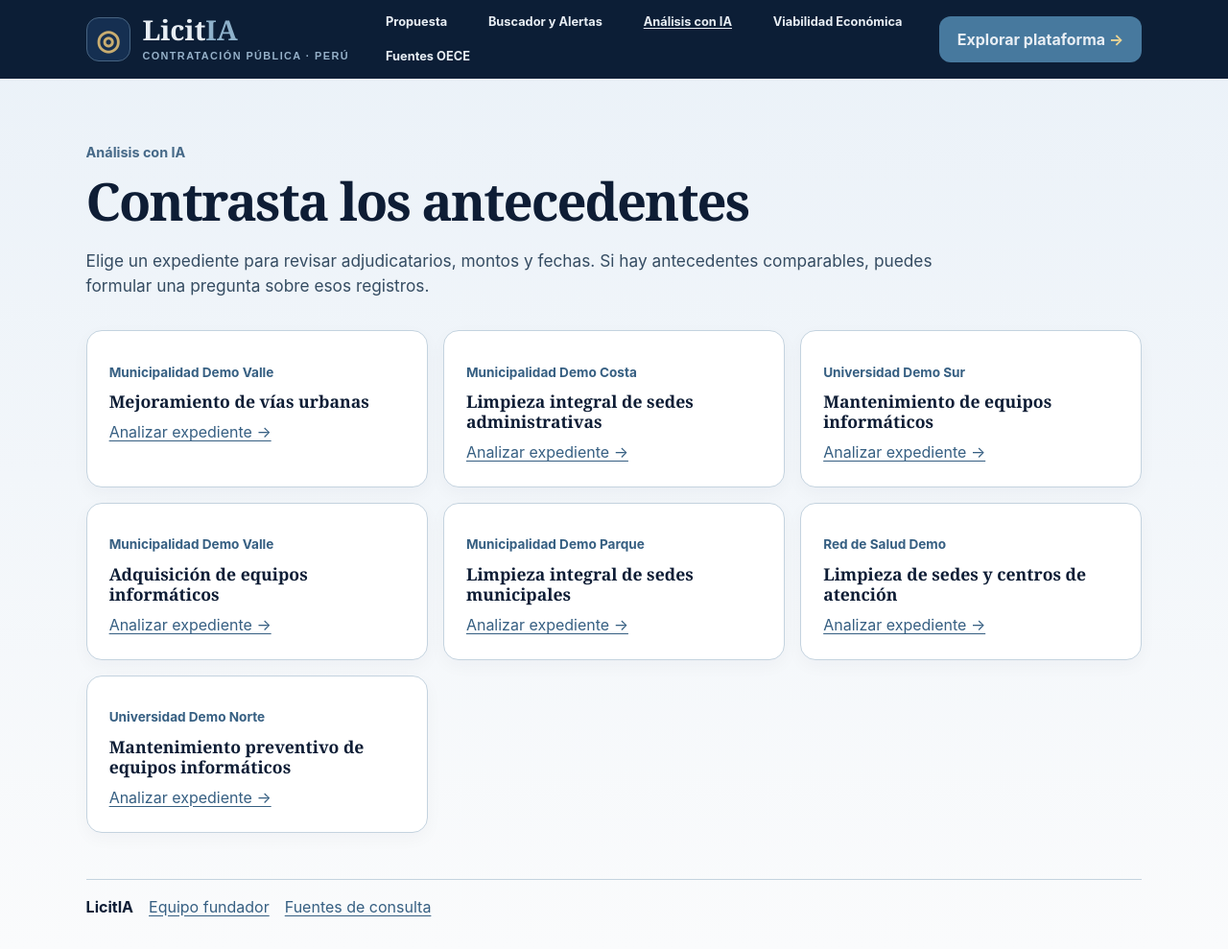
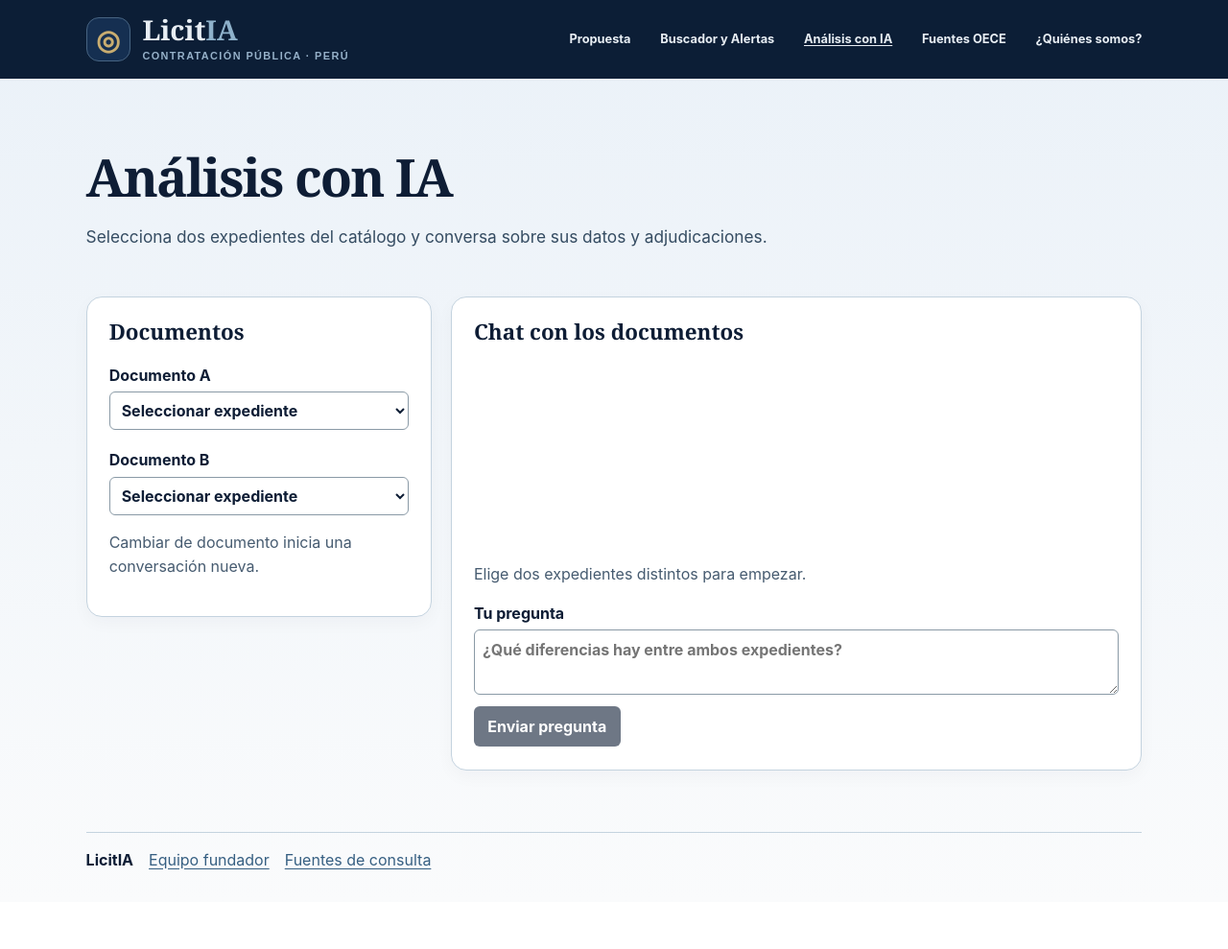
Before and after one commit to sashasalizarnegocios-oss/LICIT-IA, a Flask app: page /analisis in a window 1280 px wide. Shown: the whole page at 96% size. After the commit the page ends 906 px from the top, so only its background shows below. Run offline with Flask 3, Linux system fonts and the light colour scheme; data comes from the database, SQL or seed files in the repository.

Commit message:
Añade alertas periódicas por correo y chat Ollama de dos expedientes; simplifica el menú

```diff
--- a/app.py
+++ b/app.py
@@ -3,12 +3,13 @@ import re
 
 from flask import Flask, abort, redirect, render_template, request, url_for
 
-from asistente import MODELO, consultar
+import alertas
+from asistente import MODELO, consultar, conversar
 from datos import ESTADOS, OBJETOS, OECE, ROOT, SEACE, conectar, importar_ocds, normalizar
 
 app = Flask(__name__)
 app.config["DATABASE"] = os.environ.get("RADAR_DB", ROOT / "instance" / "radar.sqlite3")
-app.config["MAX_CONTENT_LENGTH"] = 8192
+app.config["MAX_CONTENT_LENGTH"] = 65536
 PALABRAS_COMUNES = {"para", "servicio", "servicios", "contratacion", "adquisicion", "ejecucion"}
 
 
@@ -57,13 +58,72 @@ def propuesta():
 def analisis():
     with conectar(app.config["DATABASE"]) as db:
         procesos = db.execute("""SELECT origen, ocid, titulo, entidad FROM convocatorias
-                                 ORDER BY (origen = 'oece') DESC, fecha DESC LIMIT 100""").fetchall()
+                                 ORDER BY (origen = 'oece') DESC, fecha DESC""").fetchall()
     return render_template("analisis.html", procesos=procesos)
 
 
-@app.get("/viabilidad")
-def viabilidad():
-    return render_template("viabilidad.html")
+@app.post("/analisis/chat")
+def chat():
+    datos = request.get_json(silent=True)
+    if not isinstance(datos, dict):
+        abort(400)
+    ids = datos.get("documentos")
+    historial = datos.get("historial")
+    if not isinstance(ids, list) or len(ids) != 2 or not all(isinstance(i, str) for i in ids) or ids[0] == ids[1]:
+        return {"error": "Elige dos documentos distintos."}, 400
+    if not isinstance(historial, list) or not 1 <= len(historial) <= 9 or len(historial) % 2 == 0:
+        abort(400)
+    for i, mensaje in enumerate(historial):
+        rol = "assistant" if i % 2 else "user"
+        if (not isinstance(mensaje, dict) or mensaje.get("role") != rol or
+                not isinstance(mensaje.get("content"), str) or not 0 < len(mensaje["content"].strip()) <= 4000):
+            abort(400)
+    documentos = []
+    with conectar(app.config["DATABASE"]) as db:
+        for clave in ids:
+            origen, _, ocid = clave.partition("/")
+            fila = db.execute("SELECT * FROM convocatorias WHERE origen=? AND ocid=?", (origen, ocid)).fetchone()
+            if not fila:
+                return {"error": "Uno de los expedientes ya no está disponible."}, 404
+            doc = dict(fila)
+            doc["adjudicaciones"] = [dict(r) for r in db.execute(
+                "SELECT proveedores, monto, moneda, fecha, award_id FROM adjudicaciones WHERE origen=? AND ocid=? LIMIT 30",
+                (origen, ocid))]
+            documentos.append(doc)
+    try:
+        return {"respuesta": conversar(documentos, historial)}
+    except (OSError, ValueError, KeyError, TypeError):
+        return {"error": "Ollama no respondió. Comprueba que el servicio esté activo y el modelo instalado."}, 503
+
+
+@app.post("/alertas")
+def gestionar_alerta():
+    accion = request.form.get("accion")
+    codigo = request.form.get("codigo", "").strip()
+    with conectar(app.config["DATABASE"]) as db:
+        if accion == "confirmar":
+            ok = alertas.confirmar(db, codigo)
+            mensaje = "Alerta activada." if ok else "Código incorrecto o vencido."
+        elif accion == "cancelar":
+            ok = db.execute("DELETE FROM suscripciones WHERE token=?", (codigo,)).rowcount
+            mensaje = "Alerta cancelada." if ok else "Código de cancelación incorrecto."
+        elif accion == "crear":
+            correo = request.form.get("correo", "").strip().lower()
+            frecuencia = request.form.get("frecuencia")
+            origen = request.form.get("origen")
+            if (len(correo) > 254 or not re.fullmatch(r"[A-Za-z0-9._%+-]+@[A-Za-z0-9.-]+[.][A-Za-z]{2,}", correo)
+                    or frecuencia not in ("semanal", "mensual") or origen not in ("demo", "oece")):
+                return {"error": "Revisa el correo y la frecuencia."}, 400
+            filtros = {k: request.form.get(k, "").strip()[:150] for k in ("q","region","objeto","estado","anio")}
+            try:
+                alertas.solicitar(db, correo, frecuencia, origen, filtros)
+            except (KeyError, OSError, ValueError):
+                db.rollback()
+                return {"error": "No se pudo enviar el código. Revisa la configuración del correo saliente."}, 503
+            mensaje = "Revisa tu correo y confirma la alerta con el código recibido."
+        else:
+            abort(400)
+    return {"mensaje": mensaje}
 
 
 @app.get("/fuentes")
@@ -78,20 +138,7 @@ def buscar():
         abort(404)
     filtros = {k: request.args.get(k, "").strip()[:150] for k in ("q", "region", "objeto", "estado", "anio")}
     pagina = max(1, min(request.args.get("pagina", 1, type=int), 10_000_000))
-    condiciones, parametros = ["origen = ?"], [origen]
-    for palabra in normalizar(filtros["q"]).split():
-        condiciones.append(
-            "instr(normalizar(titulo || ' ' || coalesce(entidad, '') || ' ' || ocid || ' ' || coalesce(descripcion, '')), ?) > 0"
-        )
-        parametros.append(palabra)
-    for campo in ("region", "objeto", "estado"):
-        if filtros[campo]:
-            condiciones.append(f"{campo} = ?")
-            parametros.append(filtros[campo])
-    if filtros["anio"]:
-        condiciones.append("substr(fecha, 1, 4) = ?")
-        parametros.append(filtros["anio"])
-    where = " AND ".join(condiciones)
+    where, parametros = alertas.condiciones_busqueda(origen, filtros)
     with conectar(app.config["DATABASE"]) as db:
         regiones = db.execute(
             "SELECT DISTINCT region FROM convocatorias WHERE origen = ? AND region <> '' ORDER BY region",
@@ -180,4 +227,5 @@ if __name__ == "__main__":
         except (OSError, ValueError, TypeError, KeyError, AttributeError) as error:
             parser.exit(1, f"Importación cancelada: {error}\n")
     else:
+        alertas.iniciar(app.config["DATABASE"])
         app.run(host="127.0.0.1", port=8000)
--- a/static/app.js
+++ b/static/app.js
@@ -17,63 +17,6 @@ if (formulario) {
     estado.textContent = "";
     boton.disabled = false;
   });
-}
-
-const costos = document.querySelector("#costos");
-if (costos) {
-  costos.addEventListener("submit", event => {
-    event.preventDefault();
-    const valores = new FormData(costos);
-    const numero = campo => Number(valores.get(campo));
-    const costo = numero("meses") * (numero("personal") + numero("operacion")) + numero("equipos");
-    const margen = numero("oferta") - costo;
-    const soles = new Intl.NumberFormat("es-PE", {style:"currency", currency:"PEN"});
-    document.querySelector("#margen").textContent =
-      "Costo total: " + soles.format(costo) + " · Margen: " + soles.format(margen) +
-      " (" + (100 * margen / numero("oferta")).toFixed(1) + " %)";
-  });
-}
-const guardar = document.querySelector("#guardar-alerta");
-if (guardar) {
-  const clave = "licitia.busquedas.v1";
-  const estado = document.querySelector("#estado-alerta");
-  const lista = document.querySelector("#mis-alertas");
-  let alertas = [];
-  try {
-    const datos = JSON.parse(localStorage.getItem(clave) || "[]");
-    if (Array.isArray(datos)) alertas = datos.filter(item => typeof item === "string");
-  } catch { estado.textContent = "El almacenamiento del navegador está restringido."; }
-  const formulario = document.querySelector(".filters");
-  function guardarCambios() {
-    try { localStorage.setItem(clave, JSON.stringify(alertas)); }
-    catch { estado.textContent = "La búsqueda se conservará solo durante esta visita."; }
-  }
-  function mostrarAlertas() {
-    lista.replaceChildren();
-    for (const filtro of alertas) {
-      const params = new URLSearchParams(filtro);
-      const criterio = Array.from(params).filter(([k,v]) => k !== "origen" && v).map(([,v]) => v).join(" · ");
-      const item = document.createElement("li");
-      const enlace = document.createElement("a");
-      enlace.href = formulario.action.split("?")[0] + "?" + filtro;
-      enlace.textContent = criterio || "Todas las convocatorias";
-      const quitar = document.createElement("button");
-      quitar.type = "button";
-      quitar.textContent = "Quitar";
-      quitar.addEventListener("click", () => {
-        alertas = alertas.filter(value => value !== filtro);
-        guardarCambios(); mostrarAlertas();
-      });
-      item.append(enlace," ",quitar); lista.append(item);
-    }
-  }
-  guardar.addEventListener("click", () => {
-    const filtro = new URLSearchParams(new FormData(formulario)).toString();
-    if (!alertas.includes(filtro)) alertas.push(filtro);
-    estado.textContent = "Búsqueda guardada.";
-    guardarCambios(); mostrarAlertas();
-  });
-  mostrarAlertas();
 }
 
 const evidencia = document.querySelector("#evidencia");
@@ -128,3 +71,73 @@ if (aviso) {
     }
   }
 }
+
+for (const form of document.querySelectorAll("[data-alerta]")) {
+  form.addEventListener("submit", async event => {
+    event.preventDefault();
+    const estado = document.querySelector("#estado-alerta");
+    const datos = new FormData(form);
+    if (datos.get("accion") === "crear") {
+      for (const [k,v] of new FormData(document.querySelector(".filters"))) datos.set(k,v);
+    }
+    const boton = form.querySelector("button");
+    boton.disabled = true;
+    try {
+      const res = await fetch(form.action,{method:"POST",body:datos});
+      const info = await res.json();
+      estado.textContent = info.mensaje || info.error;
+      if (res.ok && datos.get("accion") === "crear") document.querySelector("#alertas details").open = true;
+    } catch { estado.textContent = "No se pudo contactar con el servidor."; }
+    finally { boton.disabled = false; }
+  });
+}
+
+const chat = document.querySelector("#chat");
+if (chat) {
+  const docs = [...document.querySelectorAll(".documento")];
+  const enlaces = document.querySelectorAll(".ver-doc");
+  const lista = document.querySelector("#mensajes");
+  const estado = document.querySelector("#estado-chat");
+  const boton = chat.querySelector("button");
+  const campo = chat.elements.pregunta;
+  let historial = [];
+  function seleccionar(){
+    historial = [];
+    lista.replaceChildren();
+    docs.forEach((doc,i) => {
+      enlaces[i].hidden = !doc.value;
+      if(doc.value) enlaces[i].href = doc.selectedOptions[0].dataset.url;
+    });
+    boton.disabled = !docs.every(d=>d.value) || docs[0].value === docs[1].value;
+    estado.textContent = boton.disabled ? "Elige dos expedientes distintos para empezar." : "¿Qué quieres comparar?";
+  }
+  function mostrar(rol,texto){
+    const p = document.createElement("p");
+    p.className = rol;
+    p.textContent = texto;
+    lista.append(p); lista.scrollTop = lista.scrollHeight;
+    return p;
+  }
+  docs.forEach(d=>d.addEventListener("change",seleccionar));
+  seleccionar();
+  chat.addEventListener("submit",async event=>{
+    event.preventDefault();
+    const pregunta = campo.value.trim();
+    if(boton.disabled || !pregunta) return;
+    const turno = {role:"user",content:pregunta};
+    const mensaje = mostrar("usuario",pregunta);
+    boton.disabled = true; campo.disabled = true;
+    docs.forEach(d=>d.disabled=true);
+    estado.textContent = "Ollama está revisando ambos expedientes…";
+    try {
+      const res = await fetch(chat.action,{method:"POST",headers:{"Content-Type":"application/json"},
+        body:JSON.stringify({documentos:docs.map(d=>d.value),historial:[...historial.slice(-8),turno]})});
+      const datos = await res.json();
+      if(!res.ok) throw new Error(datos.error || "No se pudo completar la consulta.");
+      mostrar("asistente",datos.respuesta);
+      historial.push(turno,{role:"assistant",content:datos.respuesta.slice(0,4000)});
+      campo.value=""; estado.textContent="";
+    } catch(error) { mensaje.remove(); estado.textContent=error.message; }
+    finally { boton.disabled=false; campo.disabled=false; docs.forEach(d=>d.disabled=false); campo.focus(); }
+  });
+}
--- a/static/style.css
+++ b/static/style.css
@@ -129,3 +129,16 @@ footer { margin-top:3rem; }
 @media(max-width:420px) { .filters {grid-template-columns:1fr;} .primary,.secondary {text-align:center;width:100%;} }
 #mis-alertas li {margin-block:.5rem;} #mis-alertas button {margin-left:.6rem;font-size:.8rem;}
 @media(min-width:801px) { .hero {min-height:calc(100svh - 82px);} }
+
+.suscripcion {display:flex;flex-wrap:wrap;gap:1rem;align-items:end;margin:1rem 0;}
+.suscripcion label {flex:1 1 13rem;} .suscripcion button {margin:0;}
+.mesa {display:grid;grid-template-columns:minmax(16rem,1fr) minmax(0,2fr);gap:1.25rem;align-items:start;}
+.documentos label {margin:1.2rem 0 .35rem;} .documentos select {min-width:0;}
+.conversacion {display:flex;flex-direction:column;}
+#mensajes {max-height:55vh;min-height:12rem;overflow:auto;display:flex;flex-direction:column;gap:.7rem;}
+#mensajes p {margin:0;padding:.75rem 1rem;max-width:88%;border-radius:12px;background:#eaf1f7;white-space:pre-wrap;overflow-wrap:anywhere;}
+#mensajes .usuario {align-self:flex-end;background:var(--navy);color:white;}
+#estado-chat {min-height:1.5em;} button:disabled {opacity:.6;cursor:default;}
+@media(max-width:800px){.mesa {grid-template-columns:1fr;gap:0;}}
+.bar nav { flex: 0 1 auto; gap: clamp(1rem, 2.4vw, 2.7rem); margin-inline: 0; }
+@media(max-width:1150px){ .bar nav {flex-basis:100%;} }
--- a/templates/analisis.html
+++ b/templates/analisis.html
@@ -1,2 +1,17 @@
-{% extends "base.html" %}{% block content %}<section class="intro"><span class="scope">Análisis con IA</span><h1>Contrasta los antecedentes</h1><p>Elige un expediente para revisar adjudicatarios, montos y fechas. Si hay antecedentes comparables, puedes formular una pregunta sobre esos registros.</p></section>
-<div class="cards">{% for p in procesos %}<article class="card"><p class="tag">{{ p.entidad }}</p><h3>{{ p.titulo }}</h3><a href="{{ url_for('expediente',origen=p.origen,ocid=p.ocid) }}">Analizar expediente →</a></article>{% else %}<p>Aún no hay expedientes disponibles.</p>{% endfor %}</div>{% endblock %}
+{% extends "base.html" %}
+{% block title %}Análisis con IA · LicitIA{% endblock %}
+{% block content %}
+<section class="intro"><h1>Análisis con IA</h1><p>Selecciona dos expedientes del catálogo y conversa sobre sus datos y adjudicaciones.</p></section>
+<div class="mesa">
+<aside class="panel documentos"><h2>Documentos</h2>
+{% for letra in ['A','B'] %}
+<label>Documento {{ letra }}<select class="documento" required><option value="">Seleccionar expediente</option>
+{% for p in procesos %}{% set clave = p.origen ~ '/' ~ p.ocid %}
+<option value="{{ clave }}" data-url="{{ url_for('expediente', origen=p.origen, ocid=p.ocid) }}" {% if letra=='A' and request.args.get('documento')==clave %}selected{% endif %}>{{ p.titulo }} · {{ p.ocid }}</option>
+{% endfor %}</select></label><a class="ver-doc" hidden>Ver ficha {{ letra }} →</a>
+{% endfor %}
+<p>Cambiar de documento inicia una conversación nueva.</p></aside>
+<section class="panel conversacion"><h2>Chat con los documentos</h2>
+<div id="mensajes" role="log" aria-live="polite"></div><p id="estado-chat" role="status"></p>
+<form id="chat" action="{{ url_for('chat') }}"><label>Tu pregunta<textarea name="pregunta" rows="2" maxlength="1200" required placeholder="¿Qué diferencias hay entre ambos expedientes?"></textarea></label><button>Enviar pregunta</button></form>
+</section></div>{% endblock %}
--- a/templates/base.html
+++ b/templates/base.html
@@ -7,9 +7,9 @@
 </head><body>
 <header class="top"><div class="wrap bar">
 <a class="brand" href="{{ url_for('inicio') }}"><i aria-hidden="true">◎</i><span>Licit<b>IA</b><small>Contratación pública · Perú</small></span></a>
-<nav aria-label="Principal">{% for endpoint,label in [('propuesta','Propuesta'),('buscar','Buscador y Alertas'),('analisis','Análisis con IA'),('viabilidad','Viabilidad Económica'),('fuentes','Fuentes OECE')] %}
+<nav aria-label="Principal">{% for endpoint,label in [('propuesta','Propuesta'),('buscar','Buscador y Alertas'),('analisis','Análisis con IA'),('fuentes','Fuentes OECE'),('equipo','¿Quiénes somos?')] %}
 <a href="{{ url_for(endpoint) }}"{% if request.endpoint==endpoint %} aria-current="page"{% endif %}>{{ label }}</a>{% endfor %}</nav>
-<a class="nav-cta" href="{{ url_for('buscar') }}">Explorar plataforma <span>→</span></a></div></header>
+</div></header>
 <main class="wrap">{% block content %}{% endblock %}</main>
 <footer class="wrap"><strong>LicitIA</strong><a href="{{ url_for('equipo') }}">Equipo fundador</a><a href="{{ url_for('fuentes') }}">Fuentes de consulta</a></footer>
 </body></html>
--- a/templates/propuesta.html
+++ b/templates/propuesta.html
@@ -1,9 +1,9 @@
 {% extends "base.html" %}{% block content %}
-<section class="intro"><span class="scope">Propuesta</span><h1>Decidir con el expediente a la vista</h1><p>Una empresa puede cumplir el requisito técnico y aun así presentar una oferta inviable. LicitIA reúne la revisión documental, los antecedentes de contratación y los costos en un mismo recorrido.</p></section>
+<section class="intro"><span class="scope">Propuesta</span><h1>Decidir con el expediente a la vista</h1><p>Una empresa puede cumplir el requisito técnico y aun así presentar una oferta inviable. LicitIA reúne la revisión documental, los antecedentes de contratación y las acreditaciones en un mismo recorrido.</p></section>
 <section id="etapas"><h2>El flujo en cuatro etapas</h2><div class="cards">{% for title,copy,endpoint,cta in [
 ('Perfil y acreditaciones','Identifica los contratos, constancias y conformidades que respaldan la experiencia de tu empresa.','buscar','Elegir convocatoria'),
-('Búsqueda y alertas','Filtra oportunidades por región, objeto y estado. Guarda las búsquedas que quieras seguir.','buscar','Abrir buscador'),
+('Búsqueda y alertas','Filtra oportunidades por región, objeto y estado. Recibe coincidencias por correo cada semana o cada mes.','buscar','Abrir buscador'),
 ('Revisión de bases','Contrasta el alcance con los antecedentes y revisa los requisitos en la versión vigente de las bases.','analisis','Revisar expedientes'),
-('Preparación de la oferta','Compara adjudicaciones y estima el costo de ejecutar el contrato antes de fijar tu oferta.','viabilidad','Calcular viabilidad')] %}
+('Preparación de la oferta','Contrasta dos expedientes y revisa la evidencia que sustenta tu decisión.','analisis','Comparar documentos')] %}
 <article class="card"><p class="tag">Etapa {{ loop.index }}</p><h3>{{ title }}</h3><p>{{ copy }}</p><a href="{{ url_for(endpoint) }}">{{ cta }} →</a></article>{% endfor %}</div></section>
 <p><a href="{{ url_for('equipo') }}">Conocer al equipo fundador →</a></p>{% endblock %}
--- a/templates/viabilidad.html
+++ /dev/null
@@ -1,4 +0,0 @@
-{% extends "base.html" %}{% block content %}<section class="intro"><span class="scope">Viabilidad económica</span><h1>Calcula el margen de tu oferta</h1><p>Usa importes en soles con la misma base tributaria. Incluye el costo de todas las sedes y del personal requerido por las bases.</p></section>
-<form class="panel" id="costos"><div class="cost-grid">
-{% for name,label in [('oferta','Oferta total (S/)'),('meses','Duración en meses'),('personal','Personal por mes (S/)'),('operacion','Operación por mes (S/)'),('equipos','Equipos y otros costos únicos (S/)')] %}
-<label>{{ label }}<input required type="number" name="{{ name }}" min="{{ 1 if name=='meses' else ('0.01' if name=='oferta' else 0) }}" step="{{ 1 if name=='meses' else '0.01' }}" {% if name=='meses' %}value="1"{% endif %}></label>{% endfor %}</div><button>Calcular margen</button><p><output id="margen" aria-live="polite"></output></p></form>{% endblock %}
```
Also changed, not shown: alertas.py (added, +115 -0 lines), asistente.py (+16 -0 lines), schema.sql (+11 -0 lines), templates/expediente.html (+1 -13 lines), templates/index.html (+11 -1 lines), README.md.
